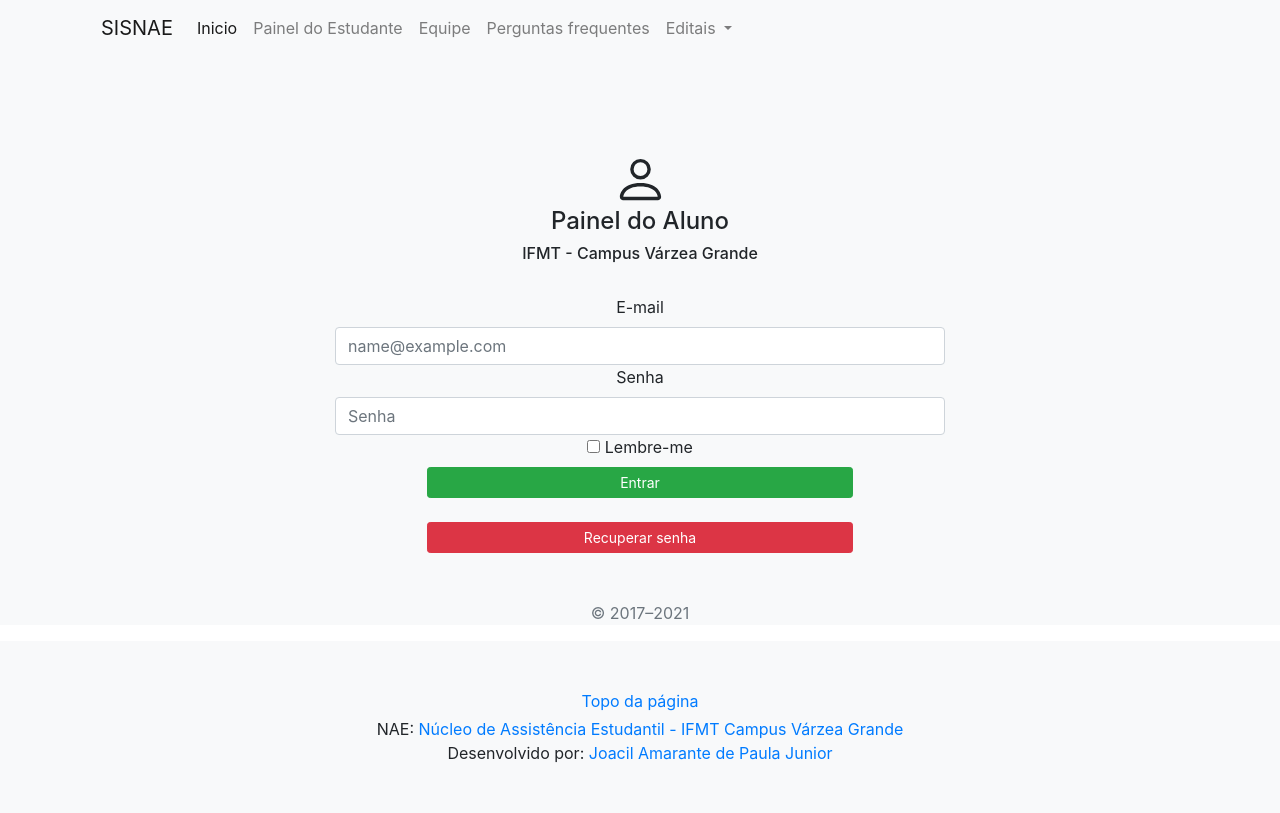
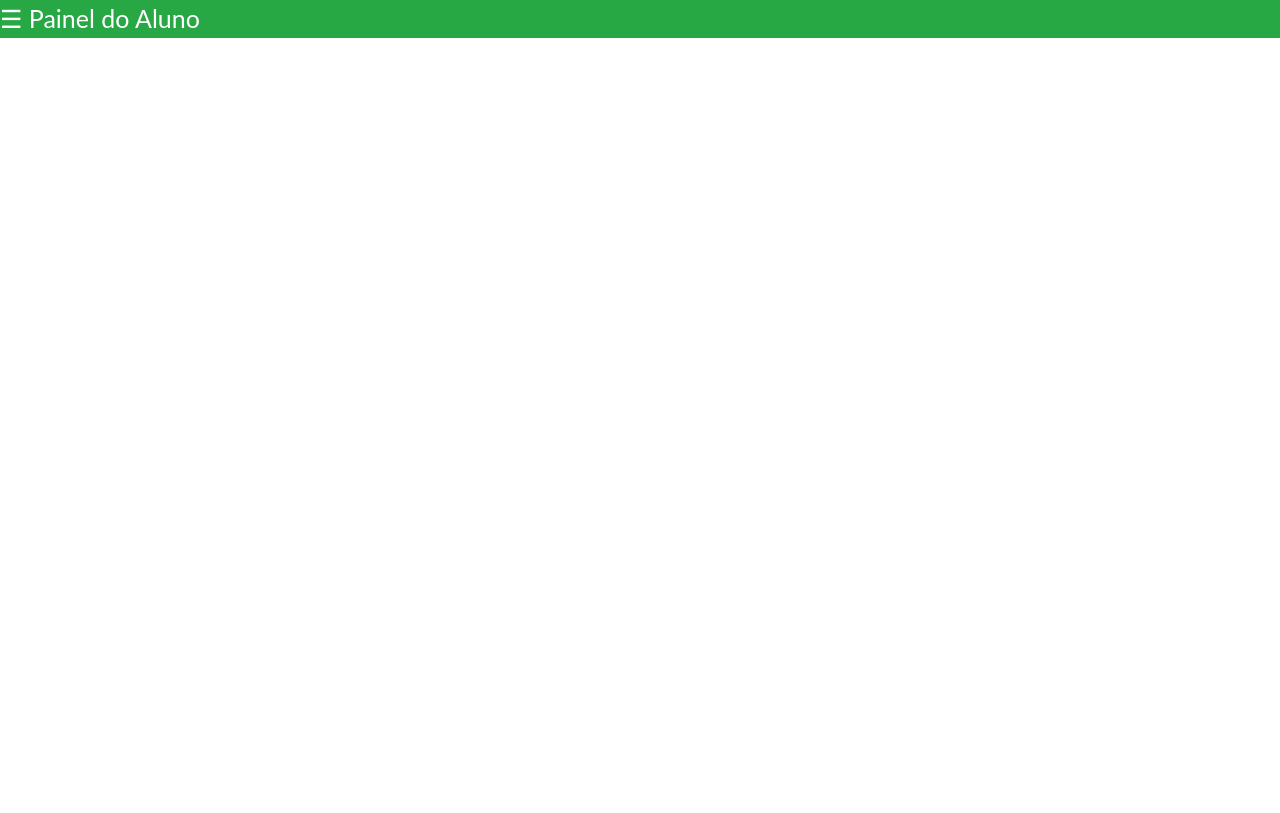
Before and after one commit to amarantejoacil/sisnae, a Django app: page /painel_estudante/ in a window 1280 px wide. After the commit the page ends 38 px from the top, so only its background shows below. Run offline with Django 3.2, Linux system fonts and the light colour scheme; some libraries are stand-ins or nearby versions.

Commit message:
criando primeiro acesso e painel aluno html e css

```diff
--- a/core/templates/base.html
+++ b/core/templates/base.html
@@ -7,7 +7,7 @@
     <meta name="viewport" content="width=device-width, initial-scale=1">
     <meta name="author" content="Joacil Amarante de Paula Junior">
     {% bootstrap_css %}
-    <title>Album example · Bootstrap v5.0</title>
+
     <style>
       .bd-placeholder-img {
         font-size: 1.125rem;
--- a/core/templates/painel_estudante.html
+++ b/core/templates/painel_estudante.html
@@ -1,41 +1,95 @@
-{% extends 'base.html' %}
+{% load bootstrap4 %}
+<!DOCTYPE html>
+<html lang="pt-br">
+<head>
+    <meta charset="utf-8">
+    <meta name="viewport" content="width=device-width, initial-scale=1">
+     {% bootstrap_css %}
 
-{% block content %}
+    <title>Painel do Usuário</title>
+    <style>
+body {
+  font-family: "Lato", sans-serif;
+}
 
-<div class="bg-light" align="center">
-<main>
-  <br><br><br><br>
-  <form>
-    <svg xmlns="http://www.w3.org/2000/svg" width="55" height="55" fill="currentColor" class="bi bi-person" viewBox="0 0 16 16">
-      <path d="M8 8a3 3 0 1 0 0-6 3 3 0 0 0 0 6zm2-3a2 2 0 1 1-4 0 2 2 0 0 1 4 0zm4
-       8c0 1-1 1-1 1H3s-1 0-1-1 1-4 6-4 6 3 6 4zm-1-.004c-.001-.246-.154-.986-.832-1.664C11.516
-       10.68 10.289 10 8 10c-2.29 0-3.516.68-4.168 1.332-.678.678-.83 1.418-.832 1.664h10z"/>
-    </svg>
+.sidenav {
+  height: 100%;
+  width: 0;
+  position: fixed;
+  z-index: 1;
+  top: 0;
+  left: 0;
+  background-color: #28A745;
+  overflow-x: hidden;
+  transition: 0.5s;
+  padding-top: 60px;
+}
 
-    <h4>Painel do Aluno</h4>
-    <h6>IFMT - Campus Várzea Grande</h6>
-    <br>
-    <div class="col-6">
-      <label>E-mail</label>
-      <input type="email" class="form-control" id="exampleFormControlInput1" placeholder="name@example.com">
+.sidenav a {
+  padding: 8px 8px 8px 30px;
+  text-decoration: none;
+  font-size: 20px;
+  color: #FFF;
+  display: block;
+  transition: 0.3s;
+}
 
-       <label>Senha</label>
-      <input type="password" class="form-control" id="floatingPassword" placeholder="Senha">
-    </div>
+.sidenav a:hover {
+  color: #000;
+}
 
-    <div class="checkbox mcol-4">
-      <label>
-        <input type="checkbox" value="remember-me"> Lembre-me
-      </label>
-    </div>
+.sidenav .closebtn {
+  position: absolute;
+  top: 0;
+  right: 25px;
+  font-size: 36px;
+  margin-left: 50px;
+}
 
-    <button class="w-100 btn btn-success btn-sm col-4" type="submit">Entrar</button>
-    </br></br>
-    <p><a class="w-100 btn btn-danger btn-sm col-4">Recuperar senha</a></p>
+@media screen and (max-height: 450px) {
+  .sidenav {padding-top: 15px;}
+  .sidenav a {font-size: 18px;}
+}
+</style>
+
+</head>
+<body>
+
+<div class=" bg-success">
+<div id="mySidenav" class="sidenav">
+  <a href="javascript:void(0)" class="closebtn" onclick="closeNav()">&times;</a>
+  <a href="{% url 'index' %}">Inicio</a>
+  <a href="#">Dados Pessoais</a>
+  <a href="#">Dados de Aluno</a>
+  <a href="#">Anexos</a>
+  <a href="#">Editais inscritos</a>
+
+</div>
+
+<div id="main">
+  <span class="text-white" style="font-size:25px;cursor:pointer" onclick="openNav()">&#9776; Painel do Aluno</span>
+</div>
+</div>
+<script>
+
+function openNav() {
+  document.getElementById("mySidenav").style.width = "250px";
+  document.getElementById("main").style.marginLeft = "250px";
+}
+
+function closeNav() {
+  document.getElementById("mySidenav").style.width = "0";
+  document.getElementById("main").style.marginLeft= "0";
+}
+</script>
+</script>
 
 
-    <p class="mt-5 mb-3 text-muted">&copy; 2017–2021</p>
-  </form>
-</main>
-</div>
-{% endblock %}
+
+
+
+
+
+{% bootstrap_javascript jquery='full' %}
+</body>
+</html>
--- a/core/templates/topo.html
+++ b/core/templates/topo.html
@@ -1,4 +1,3 @@
-{% load static %}
 <main class="bg-success">
   <br>
   <section class="py-22 text-center container">
@@ -7,8 +6,8 @@
         <h2 class="fw-light text-white">Núcleo de Assistência Estudantil  IFMT Campus Várzea Grande</h2>
         <p class="lead text-white">Desenvolvemos políticas e ações voltadas para a assistência do estudante com o intuito de favorecer sua permanência e êxito no processo de ensino e aprendizagem.</p>
         <p>
-          <a href="#" class="btn btn-primary my-2">Painel do Estudante</a>
-          <a href="#" class="btn bg-danger text-white my-2">Primeiro Acesso</a>
+          <a href="{% url 'painel_estudante' %}" class="btn btn-primary my-2">Painel do Estudante</a>
+          <a href="{% url 'primeiro_acesso' %}" class="btn bg-danger text-white my-2">Primeiro Acesso</a>
           <!--<a href="#" class="btn btn-secondary my-2">Secondary action</a>-->
         </p>
       </div>
--- a/core/urls.py
+++ b/core/urls.py
@@ -1,10 +1,13 @@
 from django.urls import path
 
 from .views import IndexView, PerguntaFreqView, EquipeView, PainelEstudanteView, TodosEditaisView
+from .views import PrimeiroAcessoView
+
 urlpatterns = [
     path('', IndexView.as_view(), name='index'),
     path('perguntas_frequente/', PerguntaFreqView.as_view(), name='perguntas_frequente'),
     path('equipe/', EquipeView.as_view(), name='equipe'),
     path('painel_estudante/', PainelEstudanteView.as_view(), name='painel_estudante'),
     path('todos_editais/', TodosEditaisView.as_view(), name='todos_editais'),
+    path('primeiro_acesso/', PrimeiroAcessoView.as_view(), name='primeiro_acesso'),
 ]
--- a/core/views.py
+++ b/core/views.py
@@ -23,6 +23,10 @@ class PainelEstudanteView(TemplateView):
     template_name = 'painel_estudante.html'
 
 
+class PrimeiroAcessoView(TemplateView):
+    template_name = 'primeiro_acesso.html'
+
+
 class TodosEditaisView(TemplateView):
     template_name = 'todos_editais.html'
 
```
Also changed, not shown: core/templates/primeiro_acesso.html (added).
